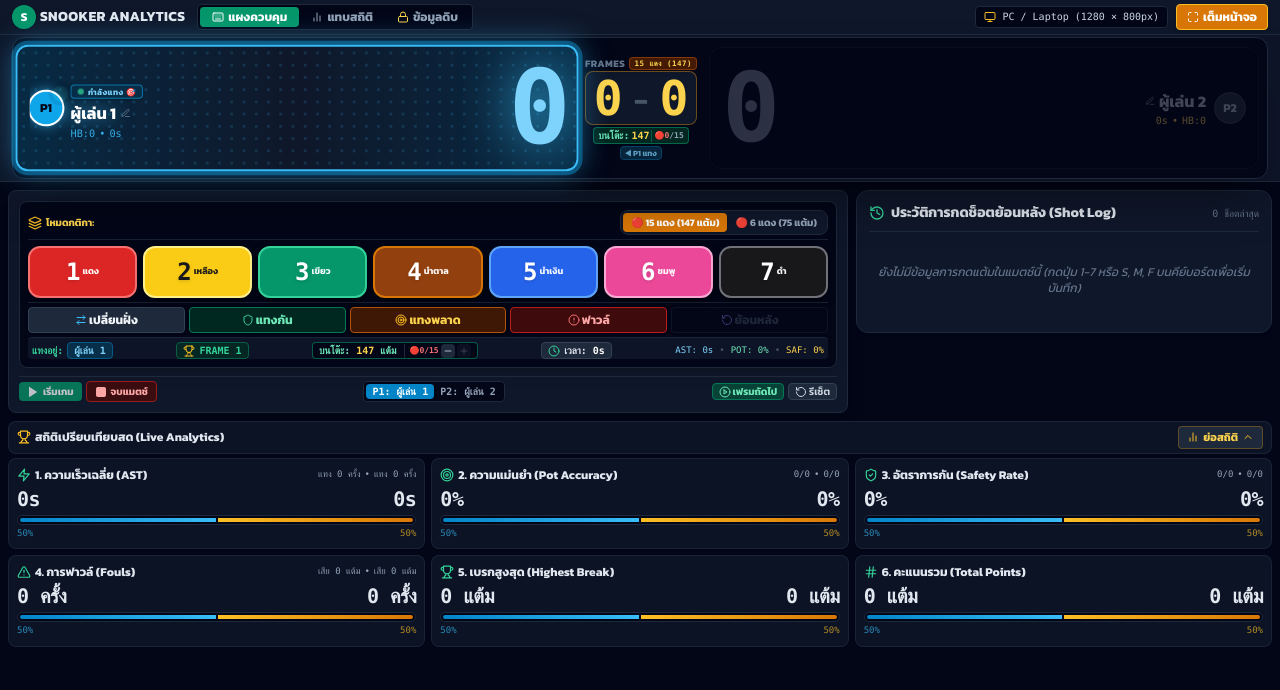
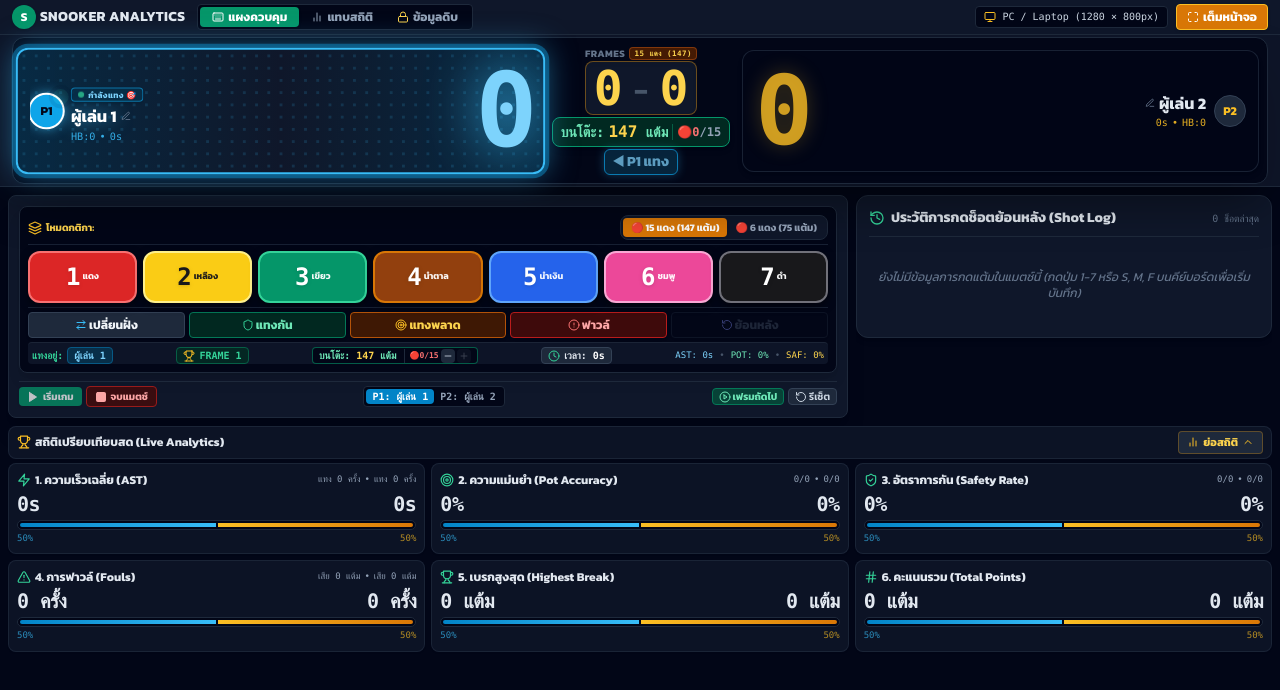
Before and after one commit to panuwatch-pop/snooker-analyzer, a React (Vite) app: page / in a window 1280 px wide. Shown: the top 690 px of the page. Built offline with nearby package versions, Linux system fonts and the light colour scheme.

Commit message:
ปรับตัวเลข

```diff
--- a/src/components/ScoreboardHeader.jsx
+++ b/src/components/ScoreboardHeader.jsx
@@ -57,7 +57,7 @@ export function ScoreboardHeader({
     <header className="bg-slate-900/95 border-b border-slate-800 backdrop-blur-md sticky top-0 z-30 shadow-2xl">
       <div className="max-w-7xl mx-auto px-1 sm:px-3 py-0.5">
 
-        {/* Flexbox Scoreboard Deck - ไฮไลต์การ์ดผู้เล่นแทงอยู่ด้วยกรอบสว่างวาบและลายพื้นหลังสะท้อนแสง */}
+        {/* Flexbox Scoreboard Deck - ปรับสีตัวเลขผู้เล่นที่ไม่ใช่ตาแทงให้ชัดแจ๋ว และเพิ่มขนาดตัวหนังสือแต้มบนโต๊ะกับฝั่งผู้เล่นแทง */}
         <div className="flex items-center justify-between gap-1 sm:gap-2 bg-slate-950 rounded-xl border border-slate-800 p-1 sm:p-2 shadow-2xl">
 
           {/* Player 1 Card (Cyan Palette) - กดแล้วสลับฝั่งเหมือนปุ่มเปลี่ยนฝั่ง */}
@@ -66,7 +66,7 @@ export function ScoreboardHeader({
             className={`relative flex-1 flex items-center justify-between p-1.5 sm:p-3 rounded-xl border transition-all duration-300 cursor-pointer overflow-hidden ${
               currentPlayerIndex === 0
                 ? 'bg-gradient-to-r from-sky-950/90 via-slate-900 to-sky-950/90 border-2 border-sky-400 ring-4 ring-sky-500/40 shadow-[0_0_30px_rgba(56,189,248,0.5)] scale-[1.02] z-10'
-                : 'bg-slate-950/40 border-slate-900 opacity-40 hover:opacity-75 grayscale-[30%]'
+                : 'bg-slate-950/80 border-slate-800/80 hover:border-slate-700 shadow-md'
             }`}
           >
             {/* ลายพื้นหลัง Mesh Pattern เฉพาะตอนกำลังแทง (Active Player 1 Texture) */}
@@ -85,7 +85,7 @@ export function ScoreboardHeader({
                 <div className={`w-6 h-6 sm:w-8 sm:h-8 rounded-full flex items-center justify-center font-black text-[10px] sm:text-xs transition-all ${
                   currentPlayerIndex === 0
                     ? 'bg-sky-500 text-slate-950 shadow-[0_0_12px_rgba(56,189,248,0.9)] ring-2 ring-white'
-                    : 'bg-slate-800 text-slate-400 border border-slate-700'
+                    : 'bg-slate-800 text-sky-400 border border-slate-700 font-bold'
                 }`}>
                   P1
                 </div>
@@ -120,7 +120,7 @@ export function ScoreboardHeader({
                 ) : (
                   <div className="flex items-center gap-0.5">
                     <span className={`font-black text-xs sm:text-base truncate ${
-                      currentPlayerIndex === 0 ? 'text-white drop-shadow-[0_0_8px_rgba(56,189,248,0.6)]' : 'text-slate-400'
+                      currentPlayerIndex === 0 ? 'text-white drop-shadow-[0_0_8px_rgba(56,189,248,0.6)]' : 'text-slate-200'
                     }`}>
                       {getDisplayName(players[0].name)}
                     </span>
@@ -140,12 +140,12 @@ export function ScoreboardHeader({
               </div>
             </div>
 
-            {/* 🎯 Current Frame Points P1 */}
+            {/* 🎯 Current Frame Points P1 (ปรับสีตัวเลขตอนไม่ได้แทงให้สว่าง คมชัด ไม่จืดมืด) */}
             <div className="text-right pl-1 sm:pl-2 shrink-0 relative z-10">
               <div className={`text-4xl xs:text-5xl sm:text-6xl md:text-7xl lg:text-8xl font-black font-mono tracking-tighter leading-none select-none transition-all ${
                 currentPlayerIndex === 0
                   ? 'text-sky-300 drop-shadow-[0_0_25px_rgba(56,189,248,0.95)] scale-105'
-                  : 'text-slate-500'
+                  : 'text-sky-400/80 drop-shadow-[0_0_10px_rgba(56,189,248,0.3)]'
               }`}>
                 {players[0].currentFramePoints}
               </div>
@@ -166,27 +166,27 @@ export function ScoreboardHeader({
               <span>{players[1].frameScore}</span>
             </div>
 
-            {/* 🎱 สรุปลูกแดง + แต้มคงเหลือบนโต๊ะ (Points Remaining) */}
+            {/* 🎱 สรุปลูกแดง + แต้มคงเหลือบนโต๊ะ (ขยายตัวหนังสือให้ใหญ่ขึ้นพอดีกรอบเดิม) */}
             <div className="mt-0.5 flex flex-col items-center gap-0.5">
-              <div className="text-[8.5px] sm:text-[10px] font-bold font-mono text-emerald-300 bg-emerald-950/90 px-1 py-0.2 rounded border border-emerald-700/80 shadow flex items-center gap-0.5">
-                <span>บนโต๊ะ:<strong className="text-amber-300 font-black ml-0.5">{pointsRemaining}</strong></span>
-                <span className="text-slate-400 text-[8px] border-l border-emerald-800 pl-0.5">
-                  🔴<strong className="text-red-400 font-bold">{pottedRedsCount}</strong>/{maxReds}
+              <div className="text-xs sm:text-sm font-black font-mono text-emerald-300 bg-emerald-950/95 px-2 py-0.5 rounded-lg border border-emerald-600 shadow-md flex items-center justify-center gap-1">
+                <span>บนโต๊ะ:<strong className="text-amber-300 font-black text-sm sm:text-base ml-1">{pointsRemaining}</strong> แต้ม</span>
+                <span className="text-slate-400 text-[10px] sm:text-xs font-bold border-l border-emerald-800 pl-1">
+                  🔴<strong className="text-red-400 font-black">{pottedRedsCount}</strong>/{maxReds}
                 </span>
               </div>
 
-              {/* ⚠️ แบรนด์แจ้งเตือนแต้มขาด / ต้องการกี่สนุ๊ก */}
+              {/* ⚠️ ปรับตัวหนังสือแสดงฝั่งผู้เล่นแทงใต้แต้มบนโต๊ะให้ใหญ่ขึ้น เด่นชัด */}
               {isPointsDeficit ? (
-                <div className="text-[8px] sm:text-[9px] font-black text-red-300 bg-red-950/95 border border-red-600 px-1 py-0.2 rounded animate-pulse shadow">
+                <div className="text-xs sm:text-sm font-black text-red-300 bg-red-950/95 border border-red-600 px-2 py-0.5 rounded-md animate-pulse shadow">
                   🚨 แต้มขาด ({snookersRequired} สนุ๊ก)
                 </div>
               ) : (
                 currentPlayerIndex === 0 ? (
-                  <div className="text-[8px] font-bold text-sky-300 bg-sky-950 px-1 rounded border border-sky-800 animate-pulse">
+                  <div className="text-xs sm:text-sm font-black text-sky-300 bg-sky-950 px-2 py-0.5 rounded-md border border-sky-500 shadow-[0_0_10px_rgba(56,189,248,0.4)] animate-pulse">
                     ◀ P1 แทง
                   </div>
                 ) : (
-                  <div className="text-[8px] font-bold text-amber-300 bg-amber-950 px-1 rounded border border-amber-800 animate-pulse">
+                  <div className="text-xs sm:text-sm font-black text-amber-300 bg-amber-950 px-2 py-0.5 rounded-md border border-amber-500 shadow-[0_0_10px_rgba(251,191,36,0.4)] animate-pulse">
                     P2 แทง ▶
                   </div>
                 )
@@ -200,7 +200,7 @@ export function ScoreboardHeader({
             className={`relative flex-1 flex items-center justify-between p-1.5 sm:p-3 rounded-xl border transition-all duration-300 cursor-pointer overflow-hidden ${
               currentPlayerIndex === 1
                 ? 'bg-gradient-to-r from-amber-950/90 via-slate-900 to-amber-950/90 border-2 border-amber-400 ring-4 ring-amber-500/40 shadow-[0_0_30px_rgba(251,191,36,0.5)] scale-[1.02] z-10'
-                : 'bg-slate-950/40 border-slate-900 opacity-40 hover:opacity-75 grayscale-[30%]'
+                : 'bg-slate-950/80 border-slate-800/80 hover:border-slate-700 shadow-md'
             }`}
           >
             {/* ลายพื้นหลัง Mesh Pattern เฉพาะตอนกำลังแทง (Active Player 2 Texture) */}
@@ -214,12 +214,12 @@ export function ScoreboardHeader({
               />
             )}
 
-            {/* 🎯 Current Frame Points P2 */}
+            {/* 🎯 Current Frame Points P2 (ปรับสีตัวเลขตอนไม่ได้แทงให้สว่าง คมชัด ไม่จืดมืด) */}
             <div className="text-left pr-1 sm:pr-2 shrink-0 relative z-10">
               <div className={`text-4xl xs:text-5xl sm:text-6xl md:text-7xl lg:text-8xl font-black font-mono tracking-tighter leading-none select-none transition-all ${
                 currentPlayerIndex === 1
                   ? 'text-amber-300 drop-shadow-[0_0_25px_rgba(251,191,36,0.95)] scale-105'
-                  : 'text-slate-500'
+                  : 'text-amber-400/80 drop-shadow-[0_0_10px_rgba(251,191,36,0.3)]'
               }`}>
                 {players[1].currentFramePoints}
               </div>
@@ -230,7 +230,7 @@ export function ScoreboardHeader({
                 <div className={`w-6 h-6 sm:w-8 sm:h-8 rounded-full flex items-center justify-center font-black text-[10px] sm:text-xs transition-all ${
                   currentPlayerIndex === 1
                     ? 'bg-amber-500 text-slate-950 shadow-[0_0_12px_rgba(251,191,36,0.9)] ring-2 ring-white'
-                    : 'bg-slate-800 text-slate-400 border border-slate-700'
+                    : 'bg-slate-800 text-amber-400 border border-slate-700 font-bold'
                 }`}>
                   P2
                 </div>
@@ -271,7 +271,7 @@ export function ScoreboardHeader({
                       <Edit3 className="w-2.5 h-2.5" />
                     </button>
                     <span className={`font-black text-xs sm:text-base truncate ${
-                      currentPlayerIndex === 1 ? 'text-white drop-shadow-[0_0_8px_rgba(251,191,36,0.6)]' : 'text-slate-400'
+                      currentPlayerIndex === 1 ? 'text-white drop-shadow-[0_0_8px_rgba(251,191,36,0.6)]' : 'text-slate-200'
                     }`}>
                       {getDisplayName(players[1].name)}
                     </span>
--- a/src/hooks/useSnookerMatch.js
+++ b/src/hooks/useSnookerMatch.js
@@ -150,8 +150,14 @@ export function useSnookerMatch() {
     if (ballNum === 1 && remainingReds > 0) {
       setRemainingReds((r) => Math.max(0, r - 1));
     } else if (remainingReds === 0 && ballNum >= 2 && ballNum <= 7) {
-      // อยู่ในเฟสเก็บสี (Colors Phase)
-      setColorsPhasePotted((prev) => [...prev, ballNum]);
+      // ตรวจสอบว่าเป็นลูกสีหลังแดงลูกสุดท้ายหรือไม่
+      const lastBallInBreak = breakHistory[breakHistory.length - 1];
+      const isColorForLastRed = lastBallInBreak && lastBallInBreak.points === 1;
+
+      if (!isColorForLastRed) {
+        // อยู่ในเฟสเก็บสีอย่างเป็นทางการ (Colors Clearance Phase) หักแต้มลูกสีที่ตบหมดไป
+        setColorsPhasePotted((prev) => [...prev, ballNum]);
+      }
     }
 
     setPlayers((prev) => {
@@ -407,13 +413,9 @@ export function useSnookerMatch() {
     // แต่ละชุดลูกแดง + ดำ (1+7 = 8 แต้ม) + ลูกสีทั้งหมดตอนเก็บสี (27 แต้ม)
     pointsRemaining = (remainingReds * 8) + 27;
   } else {
-    // เฟสเก็บสี: 27 ลบด้วยคะแนนลูกสีที่ตบหมดไปแล้ว
-    const allColors = [2, 3, 4, 5, 6, 7];
-    const remainingColors = allColors.filter((pts) => {
-      const countPotted = colorsPhasePotted.filter((p) => p === pts).length;
-      return countPotted < 1;
-    });
-    pointsRemaining = remainingColors.reduce((a, b) => a + b, 0);
+    // เฟสเก็บสี: 27 แต้มพื้นฐาน หักด้วยคะแนนลูกสีที่ตบลงในเฟส clearance
+    const totalClearancePotted = colorsPhasePotted.reduce((sum, pts) => sum + pts, 0);
+    pointsRemaining = Math.max(0, 27 - totalClearancePotted);
   }
 
   // คำนวณส่วนต่างคะแนนและสถิติต้นแต้มขาด / ต้องการสนุ๊ก
```
